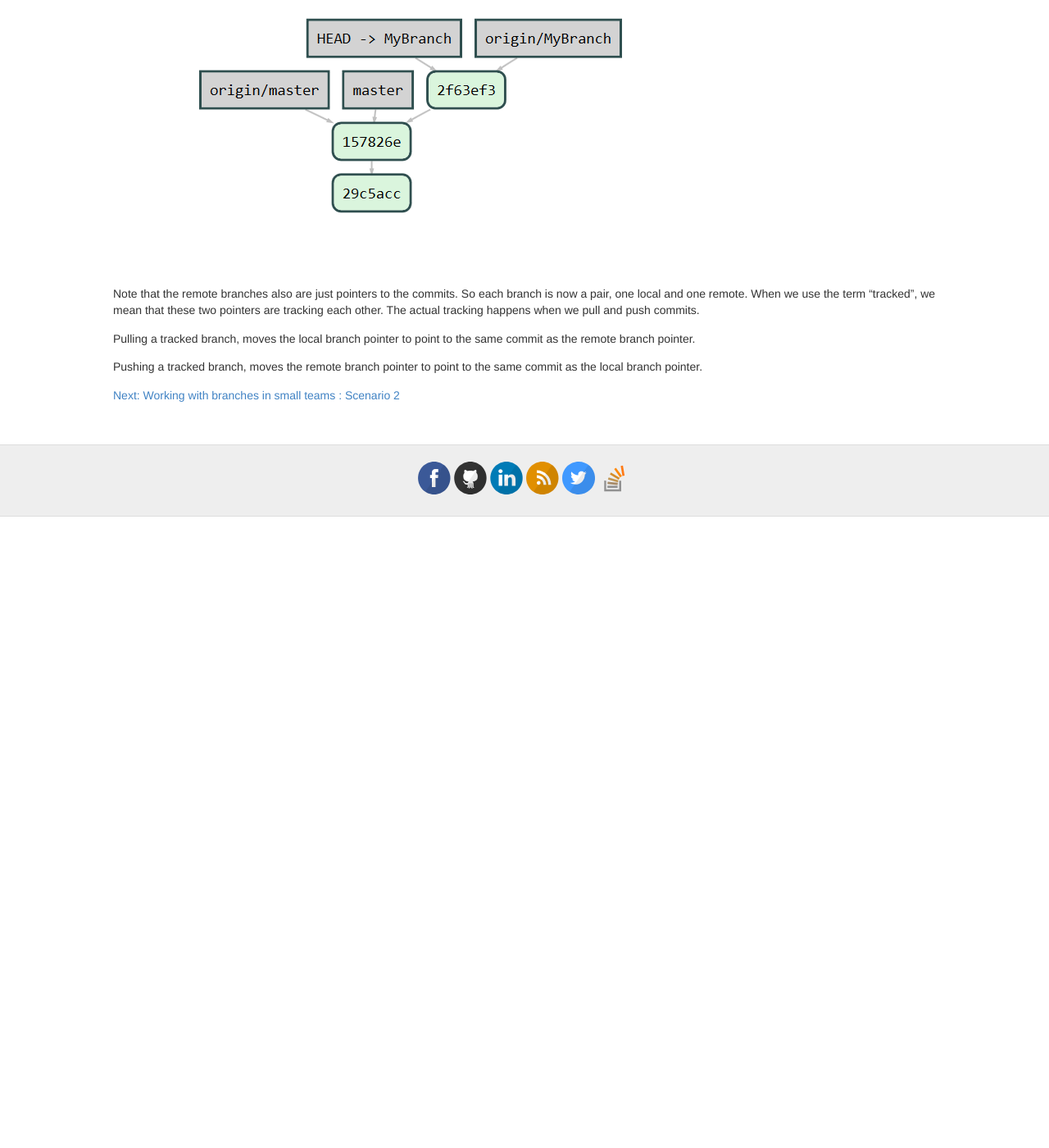
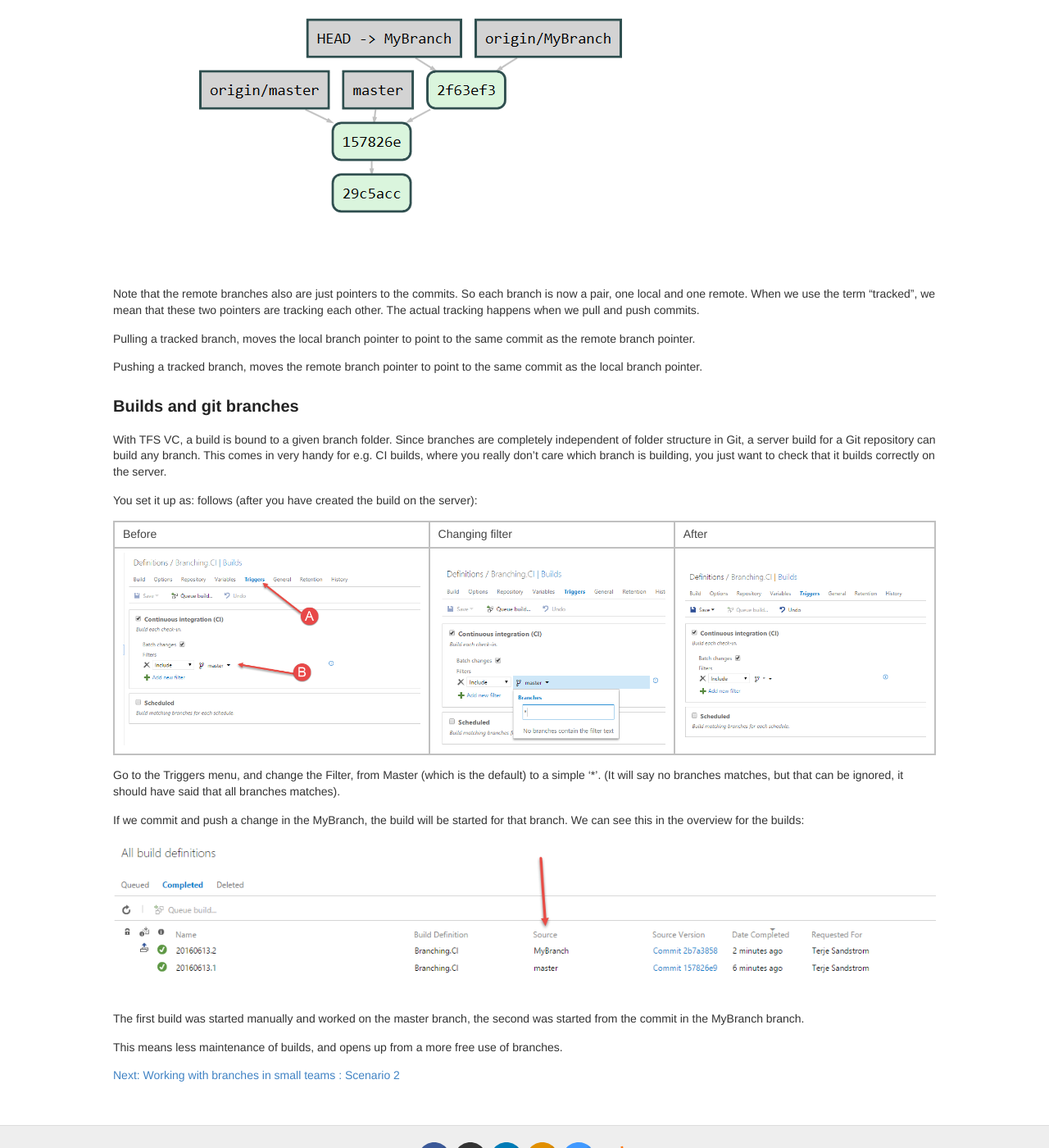
Before and after one commit to terjesandstrom/terjesandstrom.github.io, a Jekyll site: the page built from BranchesInGit.md, in a window 1280 px wide and 1400 px high, scrolled down 3284 px. Shown: the whole window at 82% size. Built offline with Jekyll 4.4.1, drawn with Linux system fonts in a browser that asks for light colours; before the commit the page ends 3914 px from its top, so only the background shows below that.

Commit message:
branches 3

```diff
--- a/BranchesInGit.md
+++ b/BranchesInGit.md
@@ -81,6 +81,27 @@ Pulling a tracked branch, moves the local branch pointer to point to the same co
 
 Pushing a tracked branch, moves the remote branch pointer to point to the same commit as the local branch pointer.
 
+## Builds and git branches
+
+With TFS VC, a build is bound to a given branch folder.  Since branches are completely independent of folder structure in Git, a server build for a Git repository can build any branch.
+This comes in very handy for e.g. CI builds, where you really don't care which branch is building, you just want to check that it builds correctly on the server.
+
+You set it up as: follows (after you have created the build on the server):
+
+|   Before   |   Changing filter   |   After   |
+|----------|-----------|---------|
+|![BranchesInGit12](BranchesInGit_images\BranchesInGit12.png)|![BranchesInGit13](BranchesInGit_images\BranchesInGit13.png)|![BranchesInGit14](BranchesInGit_images\BranchesInGit14.png)|
+
+Go to the Triggers menu, and change the Filter, from Master (which is the default) to a simple '*'.   (It will say no branches matches, but that can be ignored, it should have said that all branches matches).
+
+
+If we commit and push a change in the MyBranch, the build will be started for that branch.  We can see this in the overview for the builds:
+
+![BranchesInGit15](BranchesInGit_images\BranchesInGit15.png)
+
+The first build was started manually and worked on the master branch, the second was started from the commit in the MyBranch branch.
+
+This means less maintenance of builds, and opens up from a more free use of branches.
 
 
 [Next:  Working with branches in small teams : Scenario 2](WorkingWithBranchesInGit)
```
Also changed, not shown: WorkingWithBranchesInGit.md (+39 -2 lines), BranchesInGit_images/BranchesInGit12.png (added), BranchesInGit_images/BranchesInGit13.png (added), BranchesInGit_images/BranchesInGit14.png (added), BranchesInGit_images/BranchesInGit15.png (added), WorkingWithBranchesInGit_images/WorkingWithBranchesInGit.png (added), WorkingWithBranchesInGit_images/WorkingWithBranchesInGit1.png (added), WorkingWithBranchesInGit_images/WorkingWithBranchesInGit2.png (added), WorkingWithBranchesInGit_images/WorkingWithBranchesInGit3.png (added), WorkingWithBranchesInGit_images/WorkingWithBranchesInGit4.png (added), WorkingWithBranchesInGit_images/WorkingWithBranchesInGit5.png (added).
